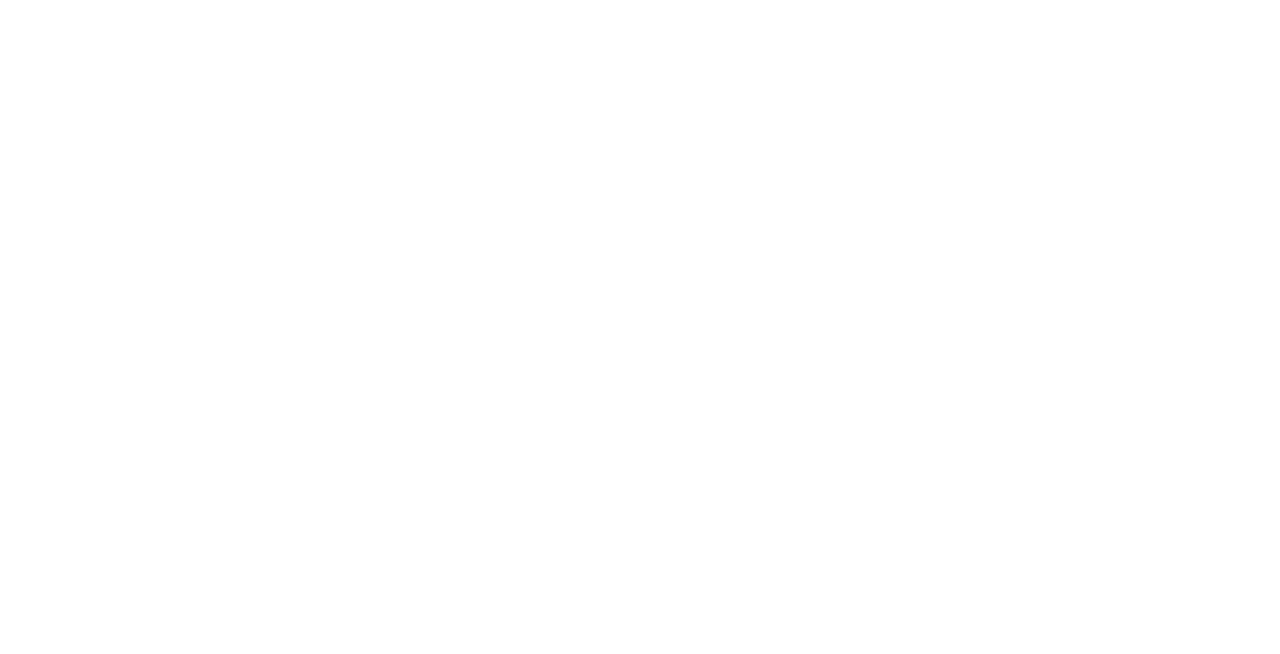
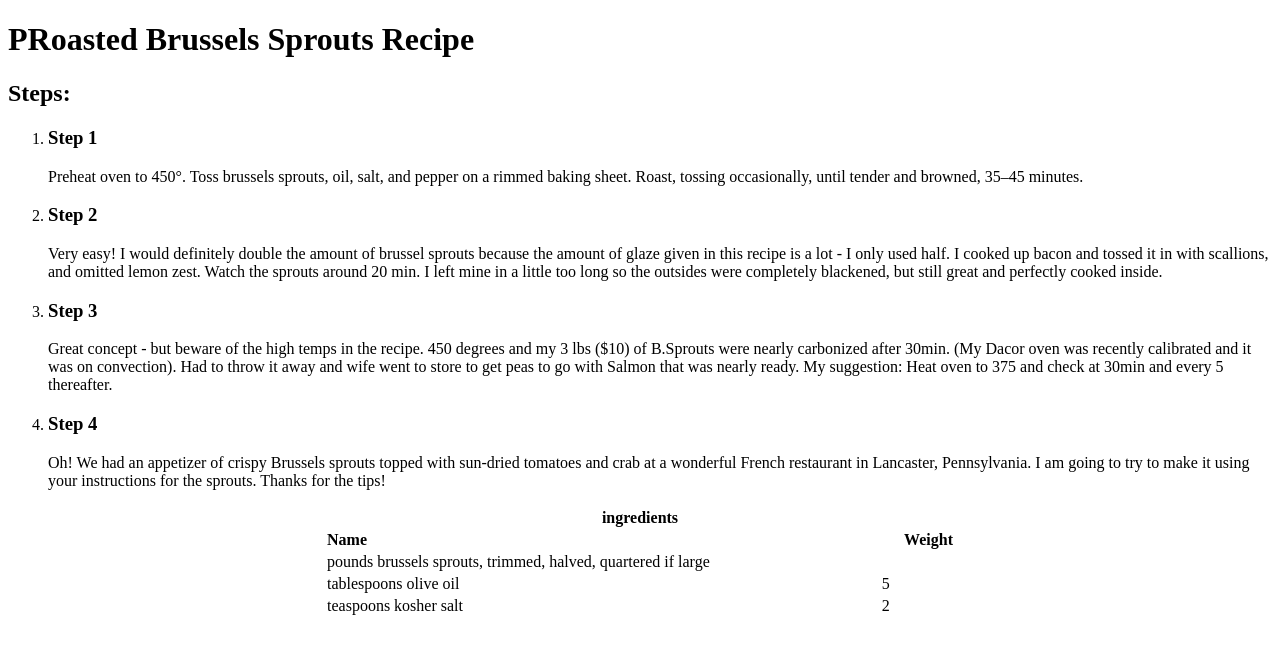
Before and after one commit to jelassiaymen94/zone4code-html-food-recipe, a plain HTML site: page Brussels.html in a window 1280 px wide. Drawn offline with Linux system fonts and the light colour scheme.

Commit message:
Added Brussels Recipe

```diff
--- a/Brussels.html
+++ b/Brussels.html
@@ -0,0 +1,67 @@
+<!DOCTYPE html>
+<html lang="en">
+	<head>
+		<meta charset="UTF-8" />
+		<meta http-equiv="X-UA-Compatible" content="IE=edge" />
+		<meta name="viewport" content="width=device-width, initial-scale=1.0" />
+		<title>Roasted Brussels Sprouts</title>
+	</head>
+	<body>
+		<h1>PRoasted Brussels Sprouts Recipe</h1>
+		<h2>Steps:</h2>
+		<ol>
+			<li>
+				<h3>Step 1</h3>
+				Preheat oven to 450°. Toss brussels sprouts, oil, salt, and pepper on a
+				rimmed baking sheet. Roast, tossing occasionally, until tender and
+				browned, 35–45 minutes.
+			</li>
+			<li>
+				<h3>Step 2</h3>
+				Very easy! I would definitely double the amount of brussel sprouts
+				because the amount of glaze given in this recipe is a lot - I only used
+				half. I cooked up bacon and tossed it in with scallions, and omitted
+				lemon zest. Watch the sprouts around 20 min. I left mine in a little too
+				long so the outsides were completely blackened, but still great and
+				perfectly cooked inside.
+			</li>
+			<li>
+				<h3>Step 3</h3>
+				Great concept - but beware of the high temps in the recipe. 450 degrees
+				and my 3 lbs ($10) of B.Sprouts were nearly carbonized after 30min. (My
+				Dacor oven was recently calibrated and it was on convection). Had to
+				throw it away and wife went to store to get peas to go with Salmon that
+				was nearly ready. My suggestion: Heat oven to 375 and check at 30min and
+				every 5 thereafter.
+			</li>
+			<li>
+				<h3>Step 4</h3>
+				Oh! We had an appetizer of crispy Brussels sprouts topped with sun-dried
+				tomatoes and crab at a wonderful French restaurant in Lancaster,
+				Pennsylvania. I am going to try to make it using your instructions for
+				the sprouts. Thanks for the tips!
+			</li>
+		</ol>
+		<table align="center" width="50%">
+			<tr>
+				<th colspan="2">ingredients</th>
+			</tr>
+			<tr>
+				<th align="left" colspan="1">Name</th>
+				<th align="right" colspan="1">Weight</th>
+			</tr>
+			<tr>
+				<td>pounds brussels sprouts, trimmed, halved, quartered if large</td>
+				<td></td>
+			</tr>
+			<tr>
+				<td>tablespoons olive oil</td>
+				<td>5</td>
+			</tr>
+			<tr>
+				<td>teaspoons kosher salt</td>
+				<td>2</td>
+			</tr>
+		</table>
+	</body>
+</html>
```
Also changed, not shown: Recipes.html (+6 -1 lines).
